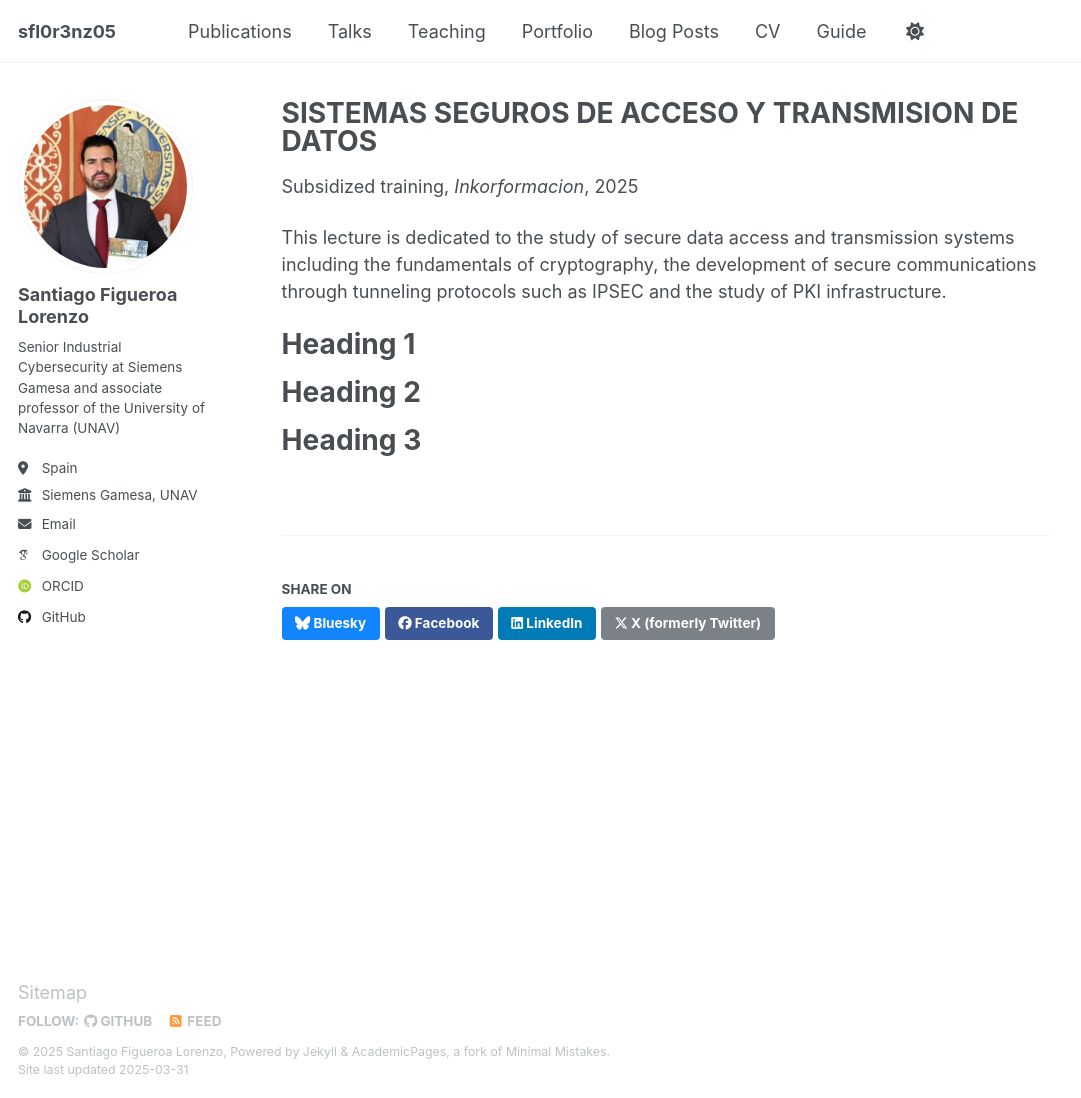
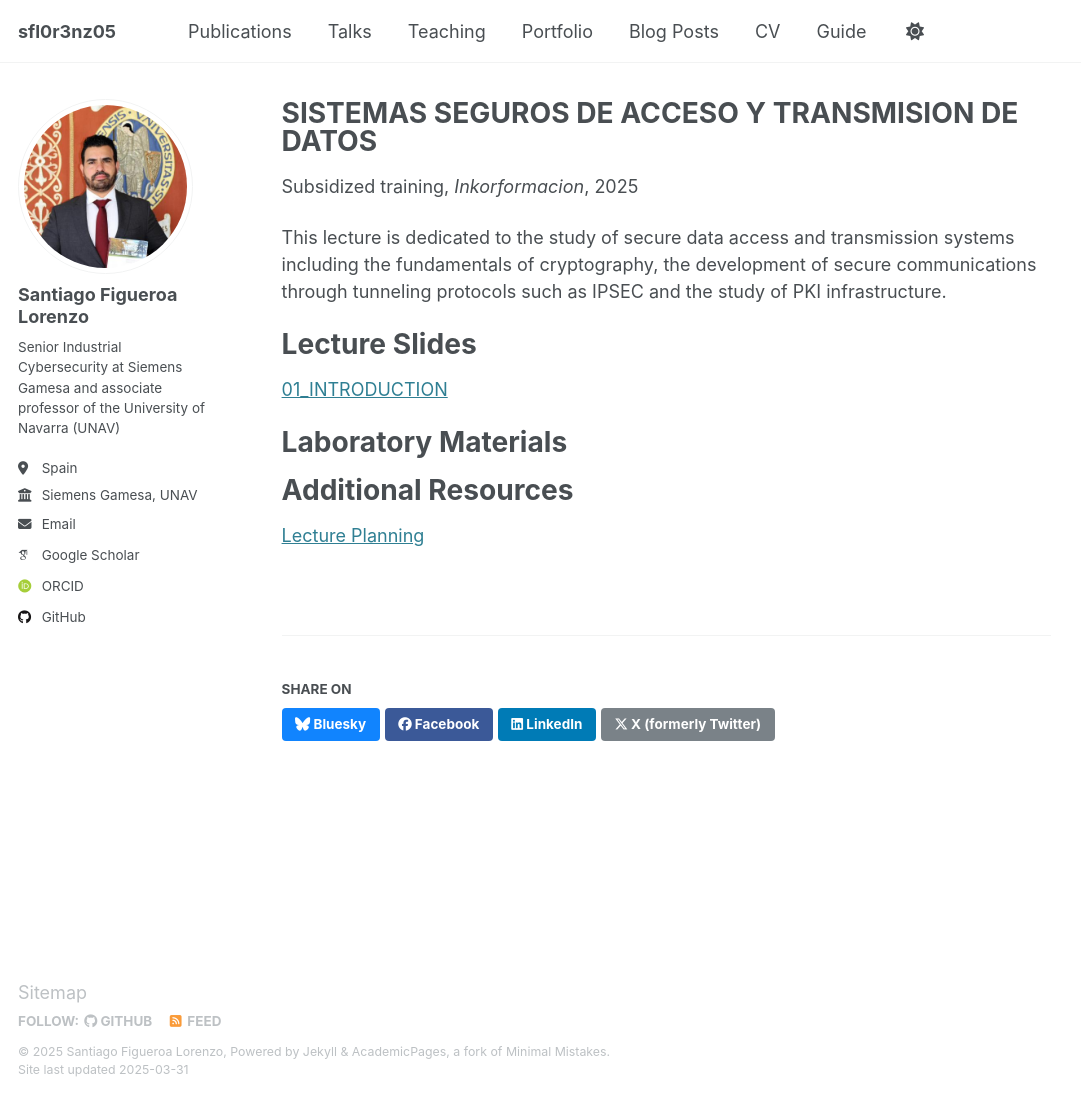
Before and after one commit to sfl0r3nz05/sfl0r3nz05.github.io, a Jekyll site: the page built from _teaching/2025-spring-teaching-1.md, in a window 1280 px wide and 1098 px high. Shown: the whole window, without its empty margins (0-1081 px from the left). Built offline with Jekyll 4.4.1, drawn with Linux system fonts in a browser that asks for light colours; some web fonts are replaced.

Commit message:
add lecture slides

```diff
--- a/_teaching/2025-spring-teaching-1.md
+++ b/_teaching/2025-spring-teaching-1.md
@@ -10,11 +10,14 @@ location: "Pamplona, Spain"
 
 This lecture is dedicated to the study of secure data access and transmission systems including the fundamentals of cryptography, the development of secure communications through tunneling protocols such as IPSEC and the study of PKI infrastructure.
 
-Heading 1
+Lecture Slides
+======
+[01_INTRODUCTION](https://sfl0r3nz05.github.io/files/slides/01_INTRODUCTION.pdf)
+
+Laboratory Materials
 ======
 
-Heading 2
+Additional Resources
 ======
 
-Heading 3
-======
+[Lecture Planning](https://sfl0r3nz05.github.io/files/resources/planning.pdf)
```
Also changed, not shown: 2 other files.
